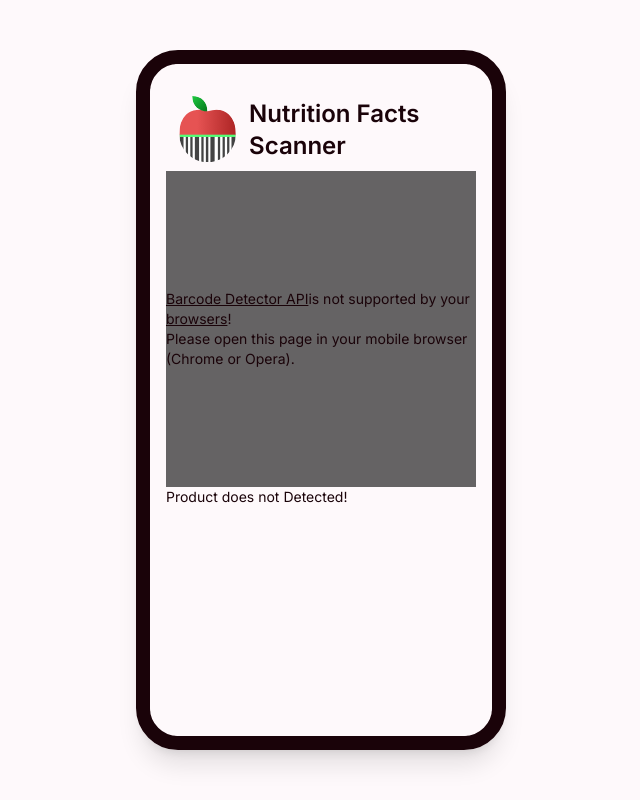
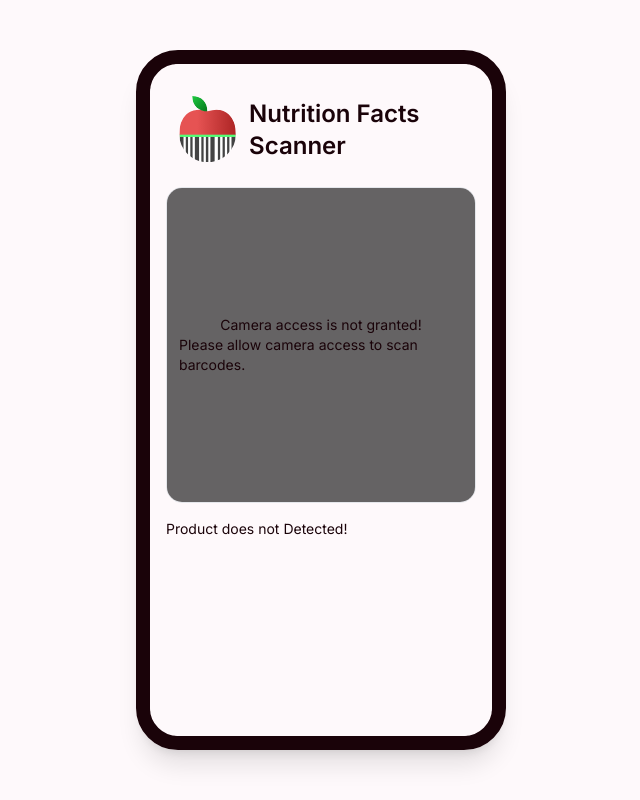
Before and after one commit to rezahedi/NutriScan, a Next.js app: page / in a window 1280 px wide. Shown: the whole page, without its empty margins (319-959 px from the left). Built offline with nearby package versions, Linux system fonts and the light colour scheme; no server answers.

Commit message:
camera access and support erorr check

```diff
--- a/components/Scanner.tsx
+++ b/components/Scanner.tsx
@@ -12,6 +12,7 @@ export default function Scanner({ handleResult }: { handleResult: (b: string) =>
   const streamRef = useRef<MediaStream | null>(null);
   const canvasRef = useRef<HTMLCanvasElement>(null);
   const [status, setStatus] = useState(true);
+  const [cameraAccess, setCameraAccess] = useState(false);
   const [barcodeDetectorSupported, setBarcodeDetectorSupported] = useState(true);
 
   useEffect(() => {
@@ -24,7 +25,7 @@ export default function Scanner({ handleResult }: { handleResult: (b: string) =>
       if( videoRef!==null && videoRef.current!==null ){
         if ( status && typeof window !== 'undefined' ) {
           await startStream();
-          if( isBarcodeDetectorAvailable() )
+          if( cameraAccess && isBarcodeDetectorAvailable() )
             runBarcodeDetection();
         } else {
           stopStream();
@@ -32,7 +33,7 @@ export default function Scanner({ handleResult }: { handleResult: (b: string) =>
       }
     })();
     return stopStream;
-  }, [status]);
+  }, [status, cameraAccess]);
 
   const startStream = async () => {
     try {
@@ -47,12 +48,14 @@ export default function Scanner({ handleResult }: { handleResult: (b: string) =>
         }
       );
       if ( videoRef.current ) {
+        setCameraAccess(true);
         streamRef.current = stream;
 
         videoRef.current.srcObject = stream;
         await videoRef.current.play();
       };
     } catch (error) {
+      setCameraAccess(false);
       console.error('Error accessing camera:', error);
     }
   };
@@ -79,9 +82,15 @@ export default function Scanner({ handleResult }: { handleResult: (b: string) =>
       formats: ['upc_a', 'ean_8', 'ean_13']
     });
 
+    // Barcode formats not supported
+    if ( !barcodeDetector ){
+      setBarcodeDetectorSupported(false);
+      return;
+    }
+
     const myInterval = setInterval(async () => {
-      const barcodes = await barcodeDetector.detect( videoRef.current );
 
+      await barcodeDetector.detect( videoRef.current ).then((barcodes: any) => {
         if (barcodes.length === 0)
           return;
 
@@ -107,23 +116,31 @@ export default function Scanner({ handleResult }: { handleResult: (b: string) =>
         handleResult(barcodes[0].rawValue);
         // Pause video and stop barcode detection interval
         setStatus(false);
+      }).catch((error: any) => {
+        console.error('Barcode detection failed:', error);
+      });
 
     }, 1000);
   };
 
 
   return (
-    <div ref={frameRef} className="relative w-full h-2/4">
+    <div ref={frameRef} className="relative w-full h-2/4 border rounded-2xl my-4 overflow-hidden">
       <video className="w-full h-full" ref={videoRef} onLoadedMetadata={()=>setStatus(true)}>
         Your browser does not support the video tag.
       </video>
       <canvas id="myCanvas" ref={canvasRef} className="absolute top-0 left-0" width={200} height={300}></canvas>
       {!status && <FontAwesomeIcon icon={faClose} className='absolute top-0 right-0 m-4 text-2xl text-white cursor-pointer' onClick={()=>setStatus(true)} />}
-      {!barcodeDetectorSupported &&
-        <div className="absolute top-0 left-0 w-full h-full bg-opacity-60 bg-black flex flex-col justify-center items-center">
+      {!cameraAccess &&
+        <div className="absolute top-0 left-0 w-full h-full bg-opacity-60 bg-black flex flex-col justify-center items-center p-3">
+          <p>Camera access is not granted!</p>
+          <p>Please allow camera access to scan barcodes.</p>
+        </div>
+      }
+      {cameraAccess && !barcodeDetectorSupported &&
+        <div className="absolute top-0 left-0 w-full h-full bg-opacity-60 bg-black flex flex-col justify-center items-center p-3 text-center">
           <p>
-            <a href="https://developer.mozilla.org/en-US/docs/Web/API/Barcode_Detection_API"><u>Barcode Detector API</u></a>
-            is not supported by your <a href="https://caniuse.com/mdn-api_barcodedetector"><u>browsers</u></a>!
+            <a href="https://developer.mozilla.org/en-US/docs/Web/API/Barcode_Detection_API"><u>Barcode Detector API</u></a> is not supported by your <a href="https://caniuse.com/mdn-api_barcodedetector"><u>browsers</u></a>!
           </p>
           <p>Please open this page in your mobile browser (Chrome or Opera).</p>
         </div>
```
Lines whose indentation alone changed are shown as unchanged.
